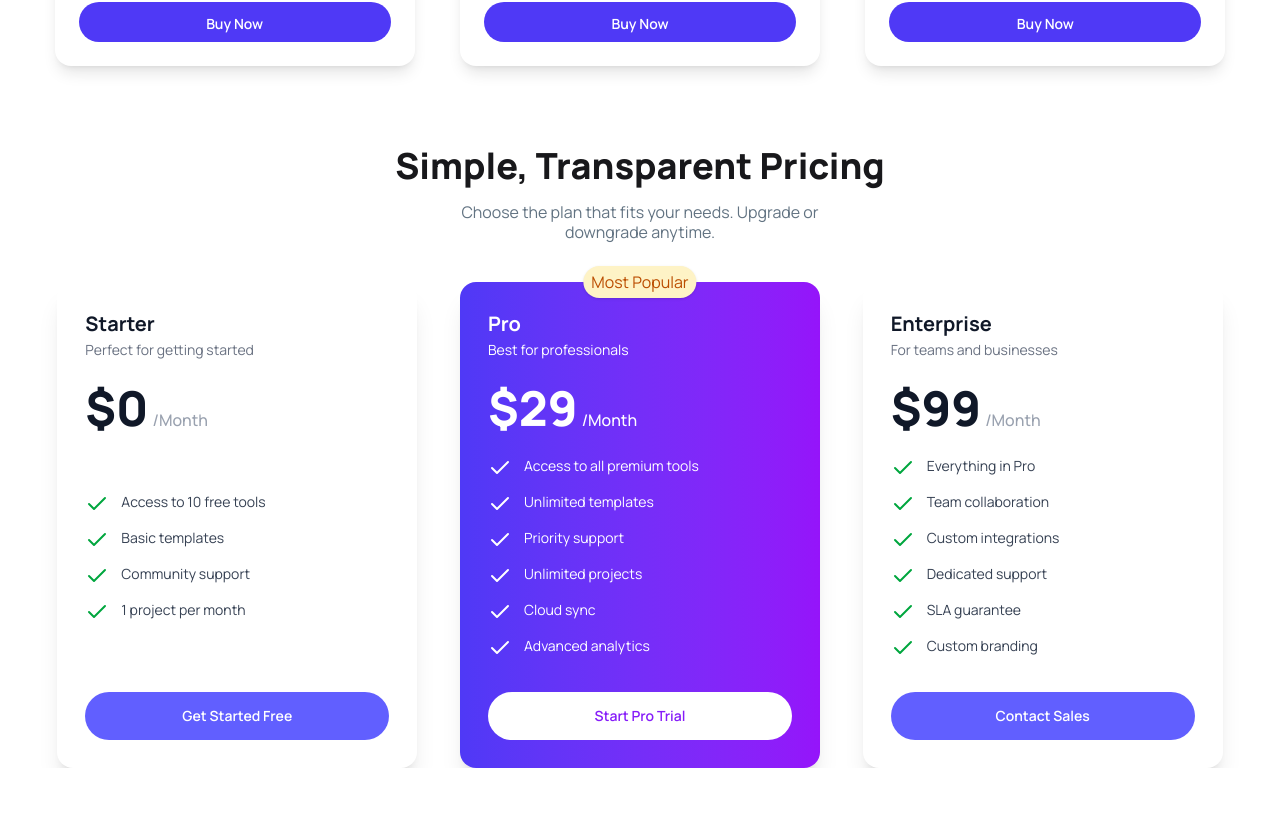
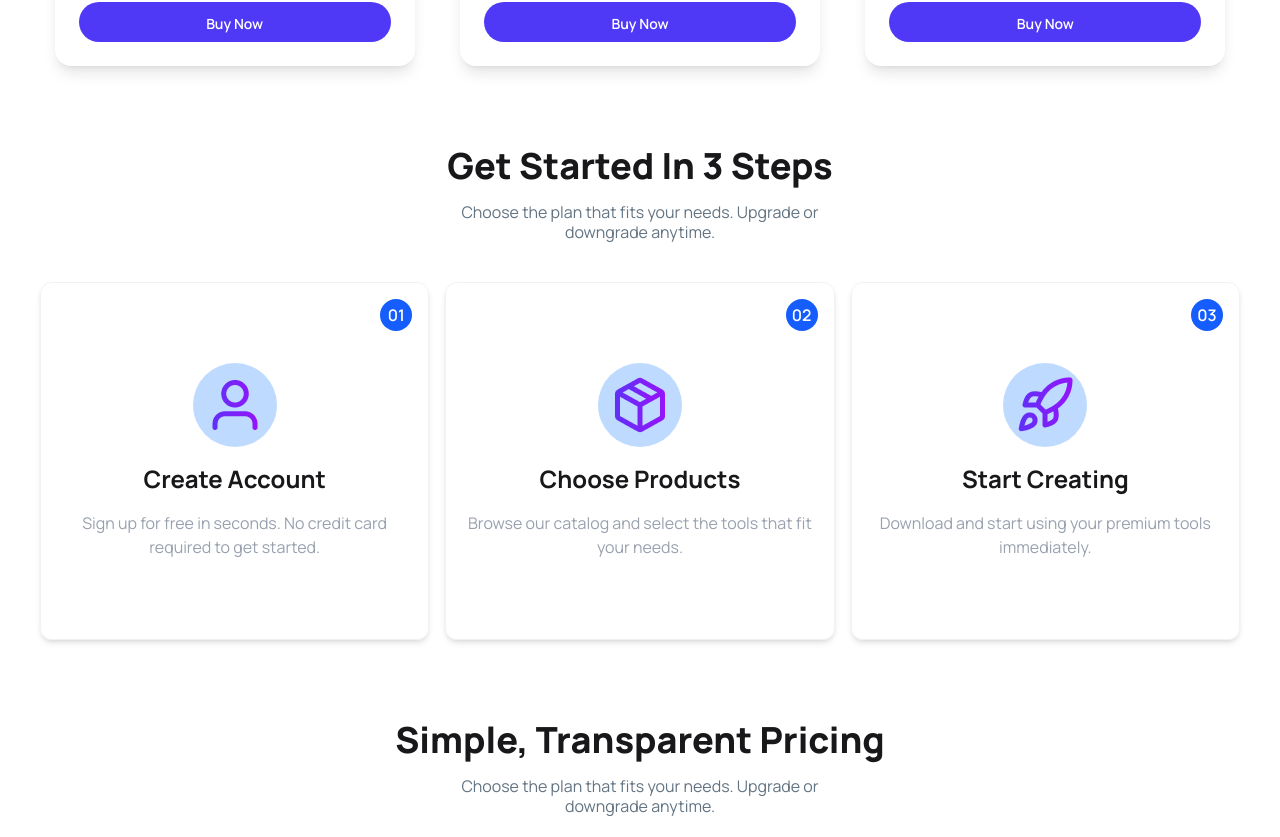
Before and after one commit to md-siam-kazi-dev/DigiTools-Platform, a React (Vite) app: page / in a window 1280 px wide. Shown: the part 2381-3218 px from the top of the page. Before the commit the page ends 3149 px from the top, so only its background shows below. Built offline with nearby package versions, Linux system fonts and the light colour scheme.

Commit message:
getstarted section Complete

```diff
--- a/src/App.jsx
+++ b/src/App.jsx
@@ -6,6 +6,7 @@ import Product from "./component/productCard/Product";
 import { useEffect, useState } from "react";
 import Pricing from "./component/pricing/Pricing";
 import { ToastContainer } from "react-toastify";
+import GetStart from "./component/GetStartSection/GetStart";
 
 function App() {
   const [cartData, setCartData] = useState([]);
@@ -33,6 +34,8 @@ function App() {
         setCartData={setCartData}
       />
 
+      <GetStart />
+
       <Pricing />
     </>
   );
--- /dev/null
+++ b/src/component/GetStartSection/GetStart.jsx
@@ -0,0 +1,52 @@
+import React from "react";
+
+const steps = [
+  {
+    id: "01",
+    icon: "/assets/user.png",
+    title: "Create Account",
+    description:
+      "Sign up for free in seconds. No credit card required to get started.",
+  },
+  {
+    id: "02",
+    icon: "/assets/package.png",
+    title: "Choose Products",
+    description: "Browse our catalog and select the tools that fit your needs.",
+  },
+  {
+    id: "03",
+    icon: "/assets/rocket.png",
+    title: "Start Creating",
+    description: "Download and start using your premium tools immediately.",
+  },
+];
+
+const GetStart = () => {
+  return (
+    <div className="container-div text-center mt-20">
+      <h1 className="product-h1">Get Started In 3 Steps</h1>
+      <p className="product-p">
+        Choose the plan that fits your needs. Upgrade or downgrade anytime.
+      </p>
+      <div className="card-container mt-10 grid-cols-1 gap-4 grid md:grid-cols-3">
+        {steps.map(step => {
+            return (
+                <>
+                  <div key={step.id} className="rounded-xl gap-4 items-center shadow-md border-[#dddddd5f] w-[340px] mx-auto md:w-full relative  border flex-col flex justify-center  py-20 px-4">
+                    <div className="p-3 w-fit h-fit rounded-full bg-blue-200">
+                        <img src={step.icon}></img>
+                    </div>
+                    <span className="absolute bg-blue-600 text-white font-semibold rounded-full p-1 w-8 h-8 top-4 right-4">{step.id}</span>
+                    <h1 className="font-bold text-2xl">{step.title}</h1>
+                    <p className="text-gray-400 ">{step.description}</p>
+                  </div>
+                </>
+            )
+        })}
+      </div>
+    </div>
+  );
+};
+
+export default GetStart;
--- a/src/component/productCard/Cart.jsx
+++ b/src/component/productCard/Cart.jsx
@@ -1,4 +1,5 @@
 import { ShoppingCart, ShoppingCartIcon } from "lucide-react";
+import { toast } from "react-toastify";
 
 const Cart = ({ cartData, setCartData }) => {
   let total = 0;
@@ -6,9 +7,11 @@ const Cart = ({ cartData, setCartData }) => {
   const removeItem = (data) => {
     let temp = cartData.filter((x) => x.id != data.id);
     setCartData(temp);
+    toast(`${data.title} remove from the cart`)
   };
 
   const checkout = () => {
+    toast("Proceed To checkout Succesfully")
     setCartData([]);
   };
 
--- a/src/component/productCard/ProductCard.jsx
+++ b/src/component/productCard/ProductCard.jsx
@@ -5,6 +5,8 @@ const ProductCard = ({product,addToCart}) => {
    const [loadBtn, setLoadBtn] = useState('');
 
    const btnFun = () =>{
+
+    // btn animation implentaion
     const btnText = addToCart(product);
      setLoadBtn(btnText);
      setTimeout(() => {
@@ -36,7 +38,7 @@ const ProductCard = ({product,addToCart}) => {
 
                 <div className="flex items-baseline gap-1 mb-5">
                   <span className="product-price">
-                    {product.price}
+                    ${product.price}
                   </span>
                   <span className="text-sm text-gray-400 font-medium">/Mo</span>
                 </div>
--- a/src/component/productCard/product-container.jsx
+++ b/src/component/productCard/product-container.jsx
@@ -8,6 +8,7 @@ const ProductContainer = ({ data ,cartData ,setCartData}) => {
 
   let products = data;
 
+//   add to cart  implention
   const addToCart = (productInfo)=>{
 
     const productExist = cartData.some(cartItem => cartItem.id === productInfo.id);
```
